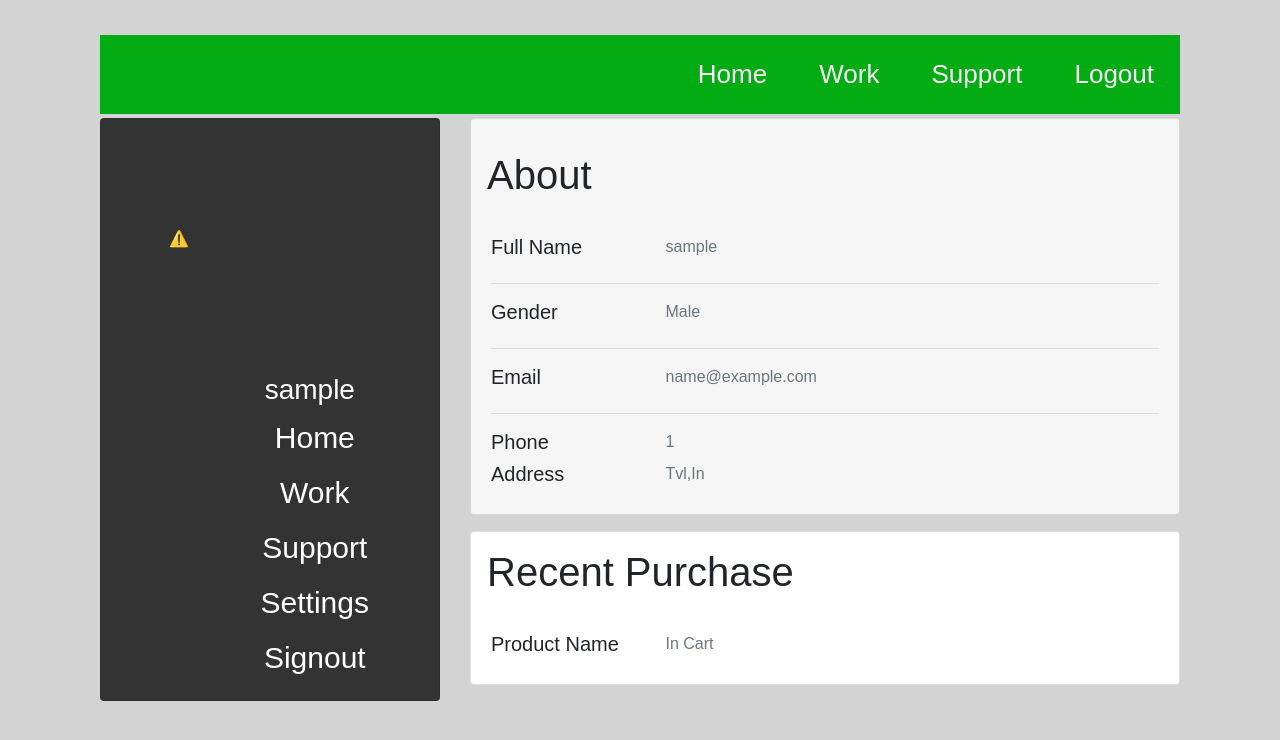
After one commit to Agrisales/Agri, a Django app: page /login/userprofile in a window 1280 px wide. The commit adds this page. Shown: the top 740 px of the page. Run offline with Django 3.2, Linux system fonts and the light colour scheme; a user stored in the database is signed in; tables that the repository leaves empty hold one stand-in row (values such as "Sample post").

Commit message:
did userprofile page

```diff
--- /dev/null
+++ b/Agrisales/home/static/home/css/profile.css
@@ -0,0 +1,41 @@
+body{
+    margin-top: 20px;
+    background-color: lightgrey;
+}
+.main{
+    padding: 15px;
+    font-family: Arial, Helvetica, sans-serif;
+}
+.topbar{
+    background-color:#03ac13;
+    overflow: hidden;
+}
+.topbar a{
+    float: right;
+    color: whitesmoke;
+    text-align: top;
+    padding: 20px 26px;
+    text-decoration: none;
+    font-size: 26px;
+}
+.sidebar{
+    background-color:#333;
+    color:white;
+    height: 100%;
+}
+.sidebar a{
+    margin-left: 10px;
+    display: block;
+    color: white;
+    padding-bottom: 10px;
+    font-size: 30px;
+    text-decoration:none;
+}
+.card{
+    position:relative;
+    display: flex;
+    flex-direction: column;
+}
+.content{
+    background-color:whitesmoke;
+}
--- a/Agrisales/home/templates/home/home.html
+++ b/Agrisales/home/templates/home/home.html
@@ -2,6 +2,5 @@
 {%block user%}
 <a href="/login" class="icon__item">
     <i class="fa fa-user" aria-hidden="true"></i>
-
 </a>
 {%endblock%}
--- a/Agrisales/home/templates/home/userhome.html
+++ b/Agrisales/home/templates/home/userhome.html
@@ -1,4 +1,6 @@
 {% extends "home/layout.html"%}
 {%block user%}
-<p class="icon__item" style="border:none">{{username}}</p>
+
+<a class="icon__item" style="border:none; " href='{{username}}/userprofile'>{{username}}</a>
+
 {%endblock%}
--- /dev/null
+++ b/Agrisales/home/templates/home/userprofile.html
@@ -0,0 +1,109 @@
+{% load static%}
+<!Doctype html>
+
+<head>
+    <link rel="stylesheet" href="https://cdn.jsdelivr.net/npm/bootstrap@4.5.3/dist/css/bootstrap.min.css"
+        integrity="sha384-TX8t27EcRE3e/ihU7zmQxVncDAy5uIKz4rEkgIXeMed4M0jlfIDPvg6uqKI2xXr2" crossorigin="anonymous">
+    <link rel="stylesheet" href="{% static 'home/css/profile.css'%}">
+    <link rel="shortcut icon" href="{% static 'home/images/favicon.ico' %}" type="image/x-icon" />
+    <title>FarmersFirst-Userprofile</title>
+</head>
+
+<body>
+    <div class="container">
+        <div class="main">
+            <div class="topbar">
+                <a href="/"> Logout</a>
+                <a href=""> Support</a>
+                <a href=""> Work</a>
+                <a href="/{{username}}"> Home</a>
+            </div>
+            <div class="row">
+                <div class="col-md-4 mt-1">
+                    <div class="card text-center sidebar">
+                        <div id="user" class="card-body">
+                            <script
+                                src="https://unpkg.com/@lottiefiles/lottie-player@latest/dist/lottie-player.js"></script>
+                            <lottie-player src="https://assets1.lottiefiles.com/packages/lf20_webf6mvg.json"
+                                background="transparent" speed="1" style="width: 200px; height: 200px; position:absolute;
+right:70px;" autoplay></lottie-player>
+                            <div class="mt-3" style="position:absolute; bottom:10px; right:70px">
+                                <h3>{{username}}</h3>
+                                <a href="/{{username}}">Home</a>
+                                <a href="">Work</a>
+                                <a href="">Support</a>
+                                <a href="">Settings</a>
+                                <a href="/">Signout</a>
+                            </div>
+                        </div>
+                    </div>
+                </div>
+                <div class="col-md-8 mt-1">
+                    <div class="card mb-3 content">
+                        <h1 class="m-3 pt-3">About</h1>
+                        <div class="card-body">
+                            <div class="row">
+                                <div class="col-md-3">
+                                    <h5>Full Name</h5>
+                                </div>
+                                <div class="col-md-9 text-secondary">
+                                    {{username}}
+                                </div>
+                            </div>
+                            <hr>
+                            <div class="row">
+                                <div class="col-md-3">
+                                    <h5 class="Gender">Gender</h5>
+                                </div>
+                                <div class="col-md-9 text-secondary">
+                                    Male
+                                </div>
+                            </div>
+                            <hr>
+                            <div class="row">
+                                <div class="col-md-3">
+                                    <h5>Email</h5>
+                                </div>
+                                <div class="col-md-9 text-secondary">
+                                    {{email}}
+                                </div>
+                            </div>
+                            <hr>
+                            <div class="row">
+                                <div class="col-md-3">
+                                    <h5>Phone</h5>
+                                </div>
+                                <div class="col-md-9 text-secondary">
+                                    {{phonenumber}}
+                                </div>
+                            </div>
+                            <div class="row">
+                                <div class="col-md-3">
+                                    <h5>Address</h5>
+                                </div>
+                                <div class="col-md-9 text-secondary">
+                                    Tvl,In
+                                </div>
+                            </div>
+                        </div>
+                    </div>
+                    <div class="card mb-3">
+                        <h1 class="m-3">Recent Purchase</h1>
+                        <div class="card-body">
+                            <div class="row">
+                                <div class="col-md-3">
+                                    <h5>Product Name</h5>
+                                </div>
+                                <div class="col-md-9 text-secondary">
+                                    In Cart
+                                </div>
+                            </div>
+                        </div>
+                    </div>
+                </div>
+            </div>
+        </div>
+    </div>
+</body>
+
+</html>
--- a/Agrisales/home/urls.py
+++ b/Agrisales/home/urls.py
@@ -3,5 +3,6 @@ from . import views
 
 urlpatterns = [
     path('', views.home, name="home"),
-    path('<str:username>', views.userhome, name="userhome")
+    path('<str:username>', views.userhome, name="userhome"),
+    path('<str:username>/userprofile', views.userprofile, name="userprofile")
 ]
--- a/Agrisales/home/views.py
+++ b/Agrisales/home/views.py
@@ -1,5 +1,6 @@
-from django.shortcuts import render
-
+from django.shortcuts import redirect, render
+from django.contrib.auth import logout
+from login.models import User
 # Create your views here.
 
 
@@ -11,3 +12,14 @@ def userhome(request, username):
     return render(request, 'home/userhome.html', {
         'username': username
     })
+
+
+def userprofile(request, username):
+    current_user = request.user
+    user = User.object.get(pk=current_user.phone_number)
+    return render(request, 'home/userprofile.html', {
+        'username': user.user_name,
+        'phonenumber': user.phone_number,
+        'datejoined': user.date_joined,
+        'email': user.email
+    })
--- a/Agrisales/login/templates/login/index.html
+++ b/Agrisales/login/templates/login/index.html
@@ -7,7 +7,9 @@
     <meta name="viewport" content="width=device-width, initial-scale=1.0" />
     <script src="{% static 'login/trans.js ' %}" crossorigin="anonymous"></script>
     <link rel="stylesheet" href="{% static 'login/style.css' %}" />
-    <title>Sign in & Sign up Form</title>
+    <link rel="shortcut icon" href="{% static 'login/favicon.ico' %}" type="image/x-icon" />
+    <title>FarmersFirst-login and signup</title>
+
 </head>
 
 <body>
```
Also changed, not shown: Agrisales/login/static/login/favicon.ico (added).
